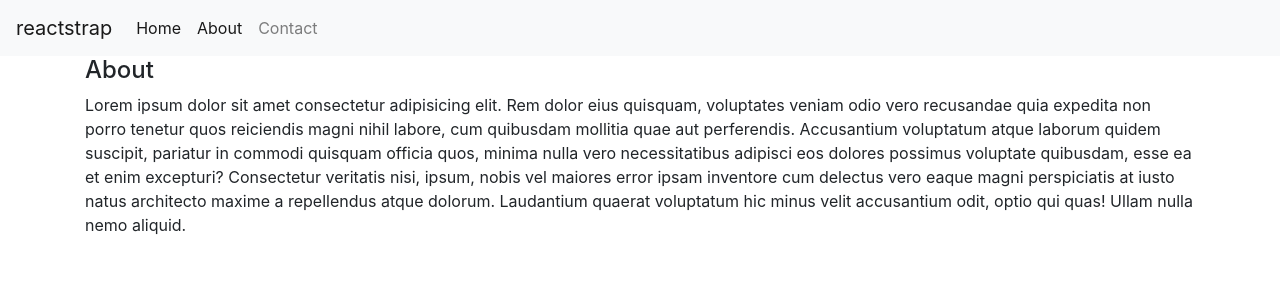
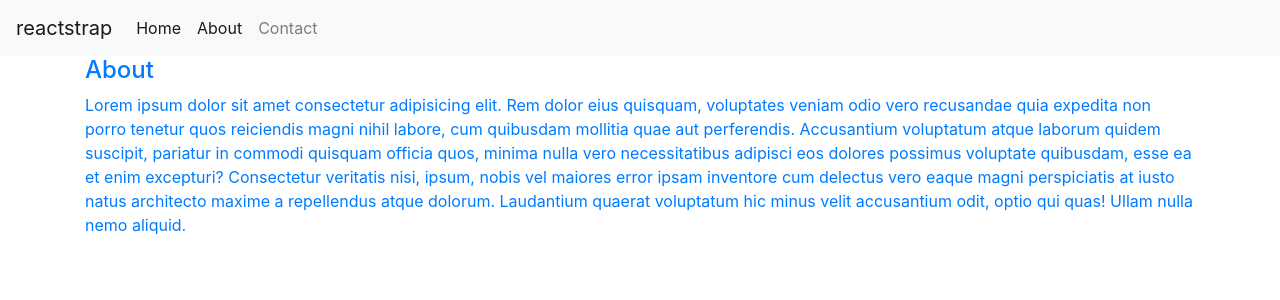
Before and after one commit to ridhoajibx/learn-react-redux, a React (Create React App) app in the folder react-hooks/: page /about in a window 1280 px wide. Shown: the top 300 px of the page. Built offline with nearby package versions, Linux system fonts and the light colour scheme.

Commit message:
[ridho]- create Higher order components

```diff
--- a/react-hooks/src/example/reactRouter/components/About.js
+++ b/react-hooks/src/example/reactRouter/components/About.js
@@ -1,4 +1,5 @@
 import React from 'react';
+import Colorfull from '../hoc/Colorfull';
 
 const About = () => {
     return (
@@ -9,4 +10,4 @@ const About = () => {
     );
 }
 
-export default About;
+export default Colorfull(About);
--- /dev/null
+++ b/react-hooks/src/example/reactRouter/hoc/Colorfull.js
@@ -0,0 +1,22 @@
+import React from 'react';
+
+const Colorfull = (WrappedComponent) => {
+    const colors = [
+        "text-primary",
+        "text-secondary",
+        "text-success",
+        "text-danger",
+        "text-warning",
+        "text-info",
+    ]
+    const color = colors[Math.floor(Math.random() * 5 )]
+    return (props) => {
+        return (
+            <div className={color}>
+                <WrappedComponent {...props} />
+            </div>
+        );
+    }
+}
+
+export default Colorfull;
```
